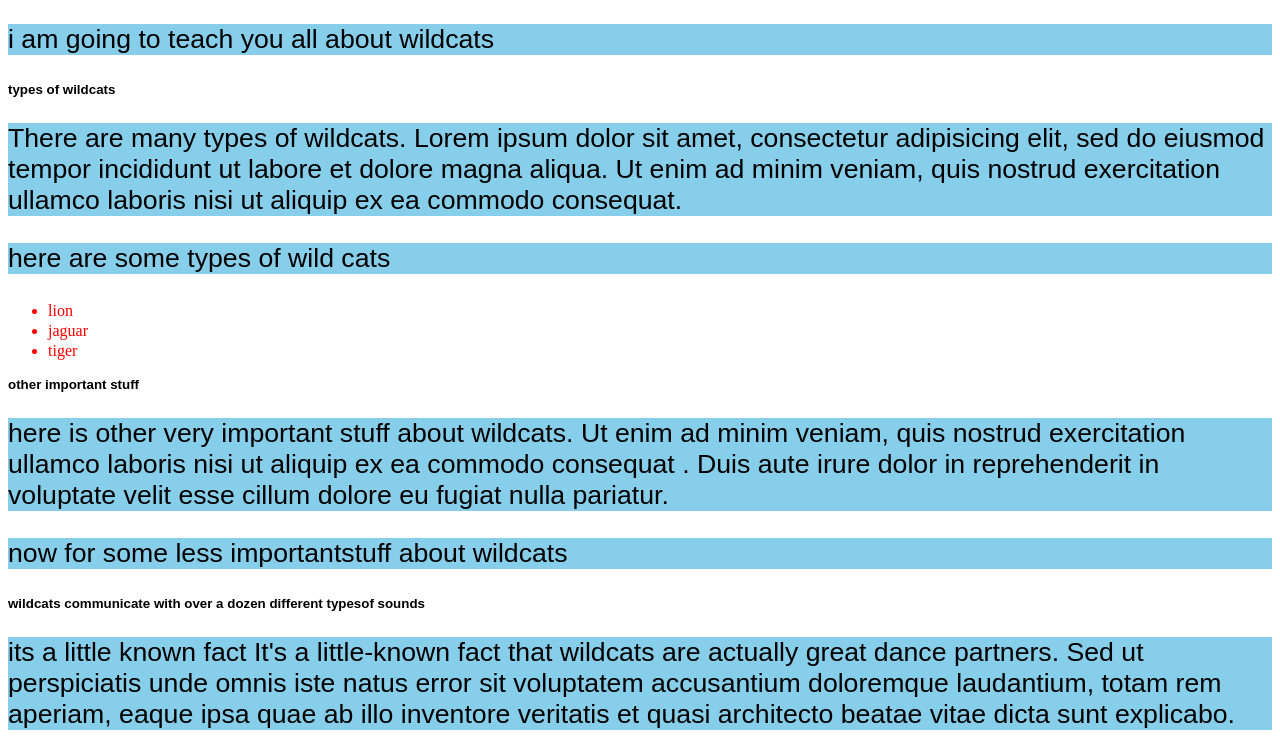
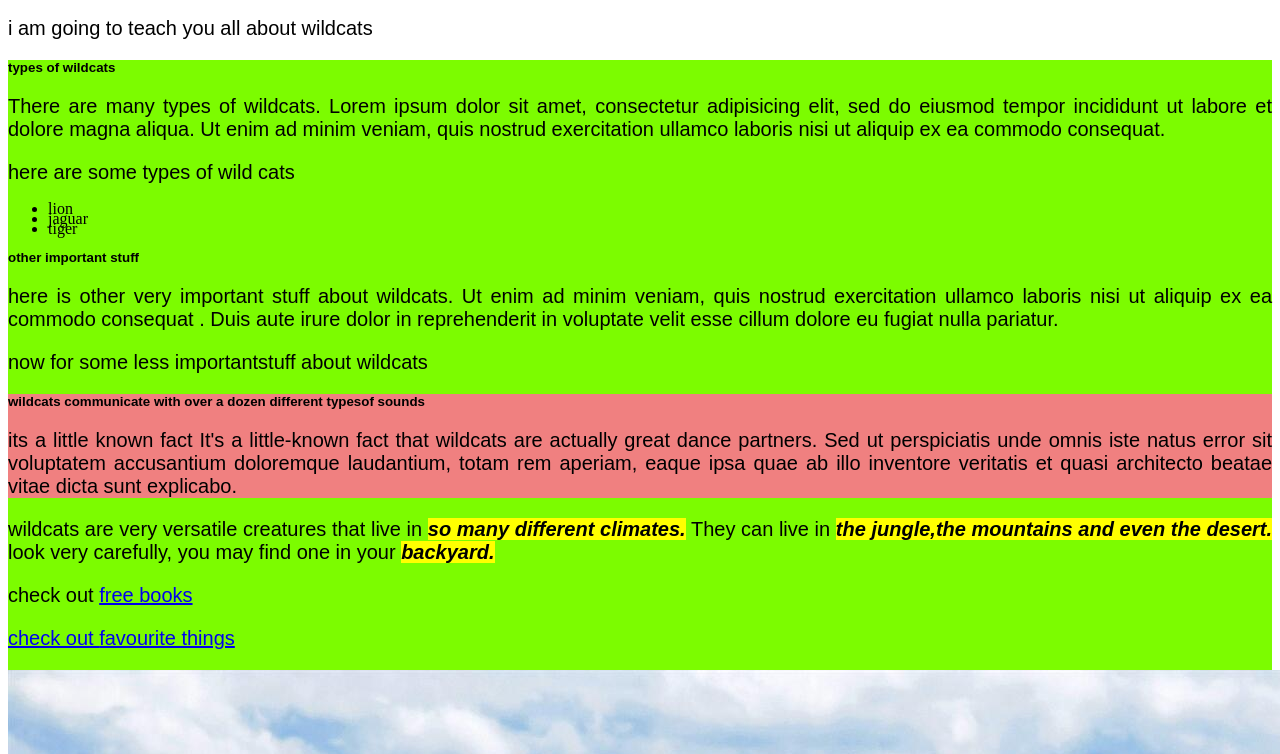
Before and after one commit to inziani/wk1-revision-website, a plain HTML site: page index.html in a window 1280 px wide. Shown: the part 39-793 px from the top of the page. Drawn offline with Linux system fonts and the light colour scheme.

Commit message:
link css file with the main webpage

```diff
--- a/css/styles.css
+++ b/css/styles.css
@@ -15,18 +15,34 @@ h2  {
 
 p {
   color: black;
-  background-color: skyblue;
   font-family: Arial, Helvetica, sans-serif;
-  font-size: 20pt;
+  font-size: 15pt;
+  text-align: justify;
 }
 
 ul {
-  line-height: 20px;
+  line-height: 10px;
+}
+
+ol  {
+
+  list-style-type: square;
+}
+.aboutme {
+  background-color: lawngreen;
+}
+.projects  {
+  background-color: lightcoral;
+}
+.catclimate {
+  background-color: yellow;
+  font-weight: bold;
+  font-style: italic;
 }
 
 .important {
-  color: red;
+  background-color: lawngreen;
 }
 .unimportant  {
-  color: indigo;
+  background-color: lightcoral;
 }
--- a/index.html
+++ b/index.html
@@ -35,6 +35,11 @@
           accusantium doloremque laudantium, totam rem aperiam, eaque ipsa quae ab illo
           inventore veritatis et quasi architecto beatae vitae dicta sunt explicabo.</p>
       </div>
+      <p> wildcats are very versatile creatures that live in
+        <span class="catclimate">so many different climates.</span>
+        They can live in <span class="catclimate">the jungle,the mountains and even the desert.</span>
+        look very carefully, you may find one in your <span class="catclimate">backyard.</span>
+      </p>
 
     <p>check out <a href="https://freeforbook.com/product-category/arts-literature/"</a> free books</p>
     <p>check out <a href="my-favourite-things"</a> favourite things </p>
```
Also changed, not shown: 1 other file.
